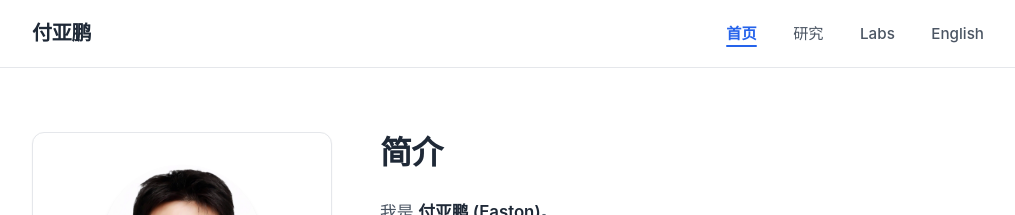
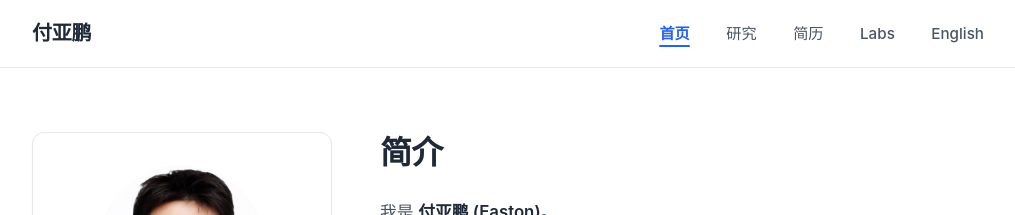
Before and after one commit to fyapeng/fyapeng.github.io, a Jekyll site: the page built from index.html, in a window 1280 px wide. Shown: the top 215 px of the page, without its empty margins (132-1147 px from the left). Built offline with Jekyll 4.4.1, drawn with Linux system fonts in a browser that asks for light colours.

Commit message:
Update header.html

```diff
--- a/_includes/header.html
+++ b/_includes/header.html
@@ -12,6 +12,10 @@
       <a class="page-link {% if page.url == '/research.html' or page.url == '/en/research.html' %}active{% endif %}"
          href="{{ t.nav.research_url | default: '/research.html' | relative_url }}">{{ t.nav.research }}</a>
 
+      <!-- 简历链接 (新增)：判断当前URL是否为简历页面 -->
+      <a class="page-link {% if page.url == '/cv.html' or page.url == '/en/cv.html' %}active{% endif %}"
+         href="{{ t.nav.cv_url | default: '/cv.html' | relative_url }}">{{ t.nav.cv }}</a>
+
       <!-- 资源链接 (外部链接，通常不设为active) -->
       <a class="page-link"
          href="{{ t.nav.resources_url }}" target="_blank" rel="noopener noreferrer">{{ t.nav.resources }}</a>
```
